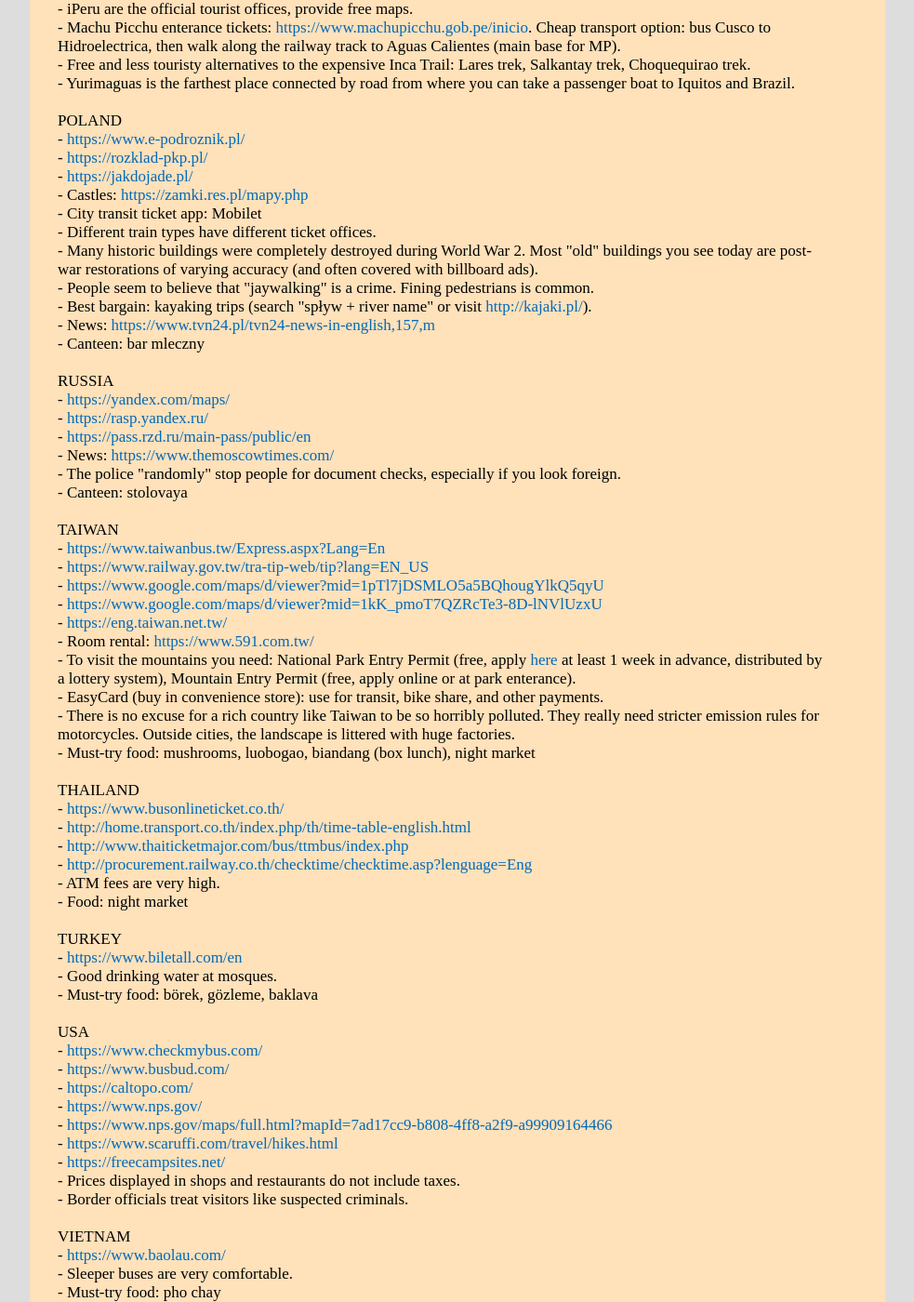
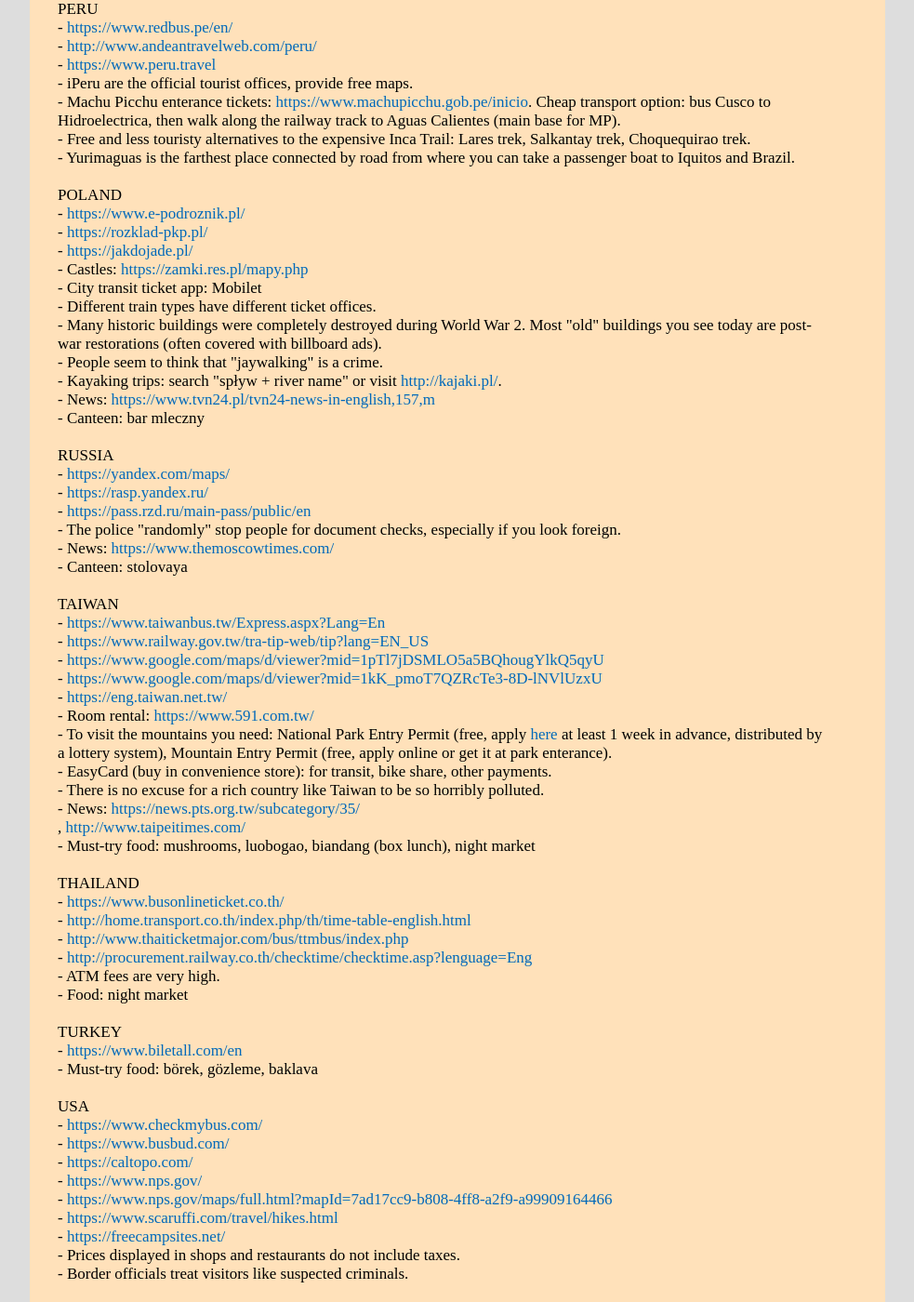
Before and after one commit to witbag/witbag.github.io, a Jekyll site: the page built from travel/notes.html, in a window 1280 px wide and 1400 px high, scrolled down 3629 px. Shown: the whole window at 93% size, without its empty margins (148-1131 px from the left). Built offline with Jekyll 4.4.1, drawn with Linux system fonts in a browser that asks for light colours; some of the changed text lies outside the part shown.

Commit message:
Update notes.html

```diff
--- a/travel/notes.html
+++ b/travel/notes.html
@@ -30,6 +30,7 @@
 - <a href="https://www.buscaonibus.com.br" target=_blank>https://www.buscaonibus.com.br</a><br />
 - <a href="https://www.blablacar.com.br" target=_blank>https://www.blablacar.com.br</a><br />
 - There are regular passenger boats on the major rivers, also connecting to Peru. You'll need a hammock.<br>
+- News: <a href="https://www1.folha.uol.com.br/internacional/en/" target=_blank>https://www1.folha.uol.com.br/internacional/en/</a><br />
 <br>
 CAMBODIA<br>
 - <a href="https://www.camboticket.com/" target=_blank>https://www.camboticket.com/</a><br>
@@ -138,10 +139,12 @@
 - <a href="https://metickets.krc.co.ke/" target=_blank>https://metickets.krc.co.ke/</a><br />
 - The Nairobi-Mombasa train can get booked out long in advance but buses are very frequent.<br>
 - A paid guide is mandatory in national parks.<br>
+- News: <a href="https://www.standardmedia.co.ke/" target=_blank>https://www.standardmedia.co.ke/</a><br />, <a href="https://www.nation.co.ke/" target=_blank>https://www.nation.co.ke/</a><br />
 <br>
 MALAYSIA<br>
 - <a href="https://www.easybook.com/" target=_blank>https://www.easybook.com/</a><br />
 - <a href="https://www.busonlineticket.com/" target=_blank>https://www.busonlineticket.com/</a><br />
+- News: <a href="https://www.thestar.com.my/" target=_blank>https://www.thestar.com.my/</a><br />
 - Food: pasar malam (night market)<br>
 <br>
 MONGOLIA<br>
@@ -155,7 +158,7 @@
 - <a href="http://camping_nz.rankers.co.nz/filters/campgrounds" target=_blank>http://camping_nz.rankers.co.nz/filters/campgrounds</a><br />
 - <a href="https://www.southernalpsphotography.com/" target=_blank>https://www.southernalpsphotography.com/</a><br />
 - Camping in national parks is allowed if you get at least 500 m away from a trail.<br>
-- "Great walks": The rangers will insist that you must complete them in several days and stay at the pre-booked huts, but it is perfectly legal to do the treks in a single day.<br>
+- "Great Walks": The rangers will insist that you must complete them in several days and stay at the pre-booked huts, but it is perfectly legal to do the treks in a single day.<br>
 - Most free campsites and shelters are only for people who come in a big, polluting campervan. Hikers can get fined if they try to sleep there.<br>
 - New Zealand is very strict about what food you're allowed to bring into the country.<br>
 <br>
@@ -180,9 +183,9 @@
 - Castles: <a href="https://zamki.res.pl/mapy.php" target=_blank>https://zamki.res.pl/mapy.php</a><br />
 - City transit ticket app: Mobilet<br>
 - Different train types have different ticket offices.<br>
-- Many historic buildings were completely destroyed during World War 2. Most "old" buildings you see today are post-war restorations of varying accuracy (and often covered with billboard ads).<br>
-- People seem to believe that "jaywalking" is a crime. Fining pedestrians is common.<br>
-- Best bargain: kayaking trips (search "spływ + river name" or visit <a href="http://kajaki.pl/" target=_blank>http://kajaki.pl/</a>).<br>
+- Many historic buildings were completely destroyed during World War 2. Most "old" buildings you see today are post-war restorations (often covered with billboard ads).<br>
+- People seem to think that "jaywalking" is a crime.<br>
+- Kayaking trips: search "spływ + river name" or visit <a href="http://kajaki.pl/" target=_blank>http://kajaki.pl/</a>.<br>
 - News: <a href="https://www.tvn24.pl/tvn24-news-in-english,157,m" target=_blank>https://www.tvn24.pl/tvn24-news-in-english,157,m</a><br />
 - Canteen: bar mleczny<br>
 <br>
@@ -190,8 +193,8 @@
 - <a href="https://yandex.com/maps/" target=_blank>https://yandex.com/maps/</a><br />
 - <a href="https://rasp.yandex.ru/" target=_blank>https://rasp.yandex.ru/</a><br />
 - <a href="https://pass.rzd.ru/main-pass/public/en" target=_blank>https://pass.rzd.ru/main-pass/public/en</a><br />
+- The police "randomly" stop people for document checks, especially if you look foreign.<br>
 - News: <a href="https://www.themoscowtimes.com/" target=_blank>https://www.themoscowtimes.com/</a><br />
-- The police "randomly" stop people for document checks, especially if you look foreign.<br>
 - Canteen: stolovaya<br>
 <br>
 TAIWAN<br>
@@ -201,9 +204,10 @@
 - <a href="https://www.google.com/maps/d/viewer?mid=1kK_pmoT7QZRcTe3-8D-lNVlUzxU" target=_blank>https://www.google.com/maps/d/viewer?mid=1kK_pmoT7QZRcTe3-8D-lNVlUzxU</a><br />
 - <a href="https://eng.taiwan.net.tw/" target=_blank>https://eng.taiwan.net.tw/</a><br />
 - Room rental: <a href="https://www.591.com.tw/" target=_blank>https://www.591.com.tw/</a><br />
-- To visit the mountains you need: National Park Entry Permit (free, apply <a href="https://npm.cpami.gov.tw/en/notice_1.aspx" target=_blank>here</a> at least 1 week in advance, distributed by a lottery system), Mountain Entry Permit (free, apply online or at park enterance).<br>
-- EasyCard (buy in convenience store): use for transit, bike share, and other payments.<br>
-- There is no excuse for a rich country like Taiwan to be so horribly polluted. They really need stricter emission rules for motorcycles. Outside cities, the landscape is littered with huge factories.<br>
+- To visit the mountains you need: National Park Entry Permit (free, apply <a href="https://npm.cpami.gov.tw/en/notice_1.aspx" target=_blank>here</a> at least 1 week in advance, distributed by a lottery system), Mountain Entry Permit (free, apply online or get it at park enterance).<br>
+- EasyCard (buy in convenience store): for transit, bike share, other payments.<br>
+- There is no excuse for a rich country like Taiwan to be so horribly polluted.<br>
+- News: <a href="https://news.pts.org.tw/subcategory/35" target=_blank>https://news.pts.org.tw/subcategory/35/</a><br />, <a href="http://www.taipeitimes.com/" target=_blank>http://www.taipeitimes.com/</a><br />
 - Must-try food: mushrooms, luobogao, biandang (box lunch), night market<br>
 <br>
 THAILAND<br>
@@ -216,7 +220,6 @@
 <br>
 TURKEY<br>
 - <a href="https://www.biletall.com/en" target=_blank>https://www.biletall.com/en</a><br />
-- Good drinking water at mosques.<br>
 - Must-try food: börek, gözleme, baklava<br>
 <br>
 USA<br>
```
Also changed, not shown: other parts of travel/notes.html (+1 -1 lines).
